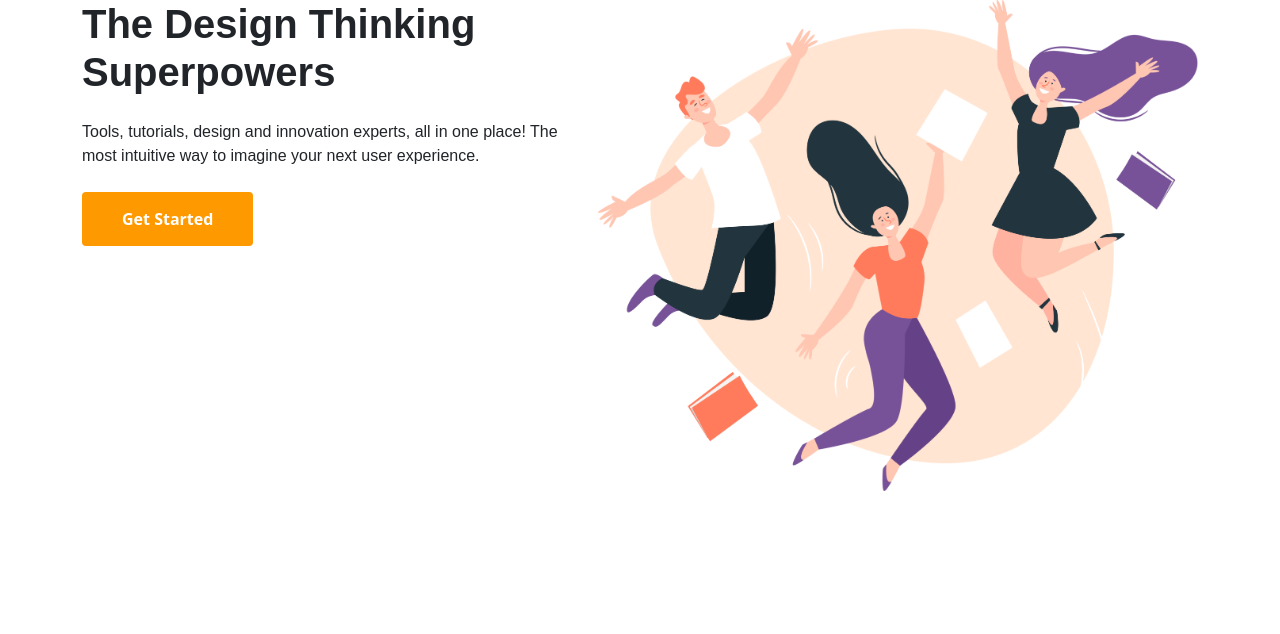
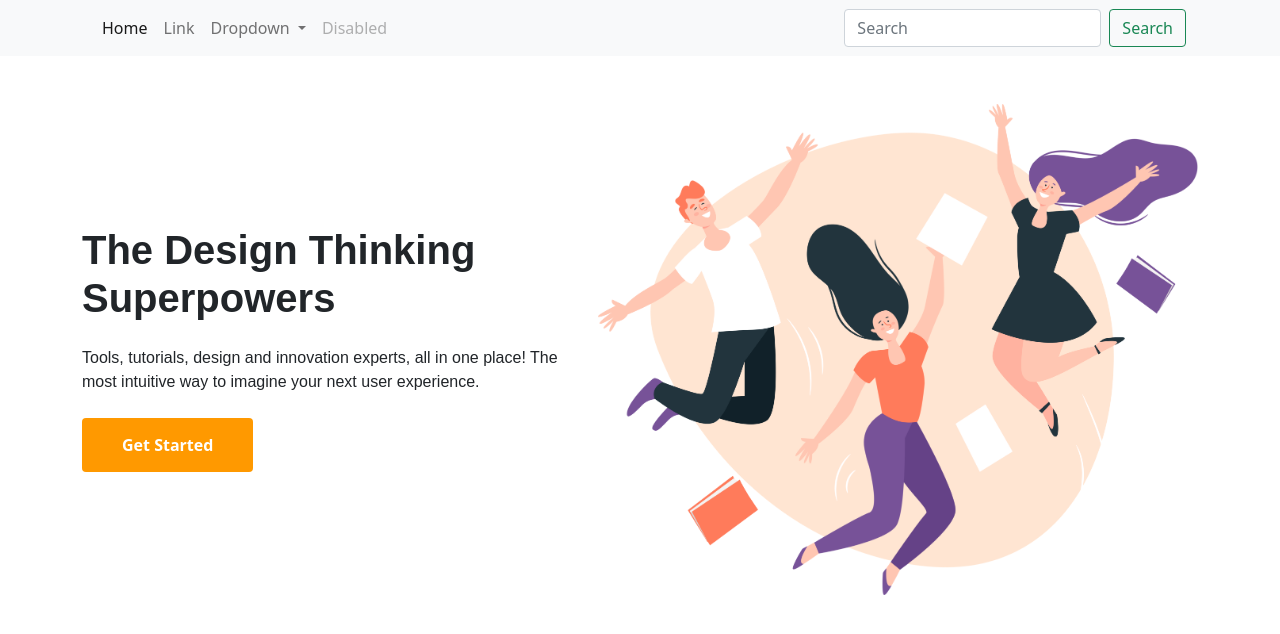
Before and after one commit to Muhammad-sofa/CSS_bootstrap_WebDesign, a plain HTML site: page index.html in a window 1280 px wide. Drawn offline with Linux system fonts and the light colour scheme.

Commit message:
Navigation Container

```diff
--- a/index.html
+++ b/index.html
@@ -11,10 +11,48 @@
 </head>
 <body>
 
+     <nav class="navbar navbar-expand-lg navbar-light bg-light mb-5">
+          <div class="container">
+               <div class="container-fluid">
+    <button class="navbar-toggler" type="button" data-bs-toggle="collapse" data-bs-target="#navbarSupportedContent" aria-controls="navbarSupportedContent" aria-expanded="false" aria-label="Toggle navigation">
+      <span class="navbar-toggler-icon"></span>
+    </button>
+    <div class="collapse navbar-collapse" id="navbarSupportedContent">
+      <ul class="navbar-nav me-auto mb-2 mb-lg-0">
+        <li class="nav-item">
+          <a class="nav-link active" aria-current="page" href="#">Home</a>
+        </li>
+        <li class="nav-item">
+          <a class="nav-link" href="#">Link</a>
+        </li>
+        <li class="nav-item dropdown">
+          <a class="nav-link dropdown-toggle" href="#" id="navbarDropdown" role="button" data-bs-toggle="dropdown" aria-expanded="false">
+            Dropdown
+          </a>
+          <ul class="dropdown-menu" aria-labelledby="navbarDropdown">
+            <li><a class="dropdown-item" href="#">Action</a></li>
+            <li><a class="dropdown-item" href="#">Another action</a></li>
+            <li><hr class="dropdown-divider"></li>
+            <li><a class="dropdown-item" href="#">Something else here</a></li>
+          </ul>
+        </li>
+        <li class="nav-item">
+          <a class="nav-link disabled" href="#" tabindex="-1" aria-disabled="true">Disabled</a>
+        </li>
+      </ul>
+      <form class="d-flex">
+        <input class="form-control me-2" type="search" placeholder="Search" aria-label="Search">
+        <button class="btn btn-outline-success" type="submit">Search</button>
+      </form>
+    </div>
+  </div>
+          </div>
+     </nav>
+
      <sectio class="hero">
           <div class="container">
                <div class="row">
-                    <div class="col">
+                    <div class="col align-self-center">
                          <h1 class="mb-4">
                               The Design Thinking Superpowers
                          </h1>
@@ -24,7 +62,7 @@
                          </p>
                          <button type="button" class="btn btn-primary">Get Started</button>
                     </div>
-                    <div class="col">
+                    <div class="col align-self-center">
                          <img width="600" src="images/hero-icon.png" alt="">
                     </div>
                </div>
```
